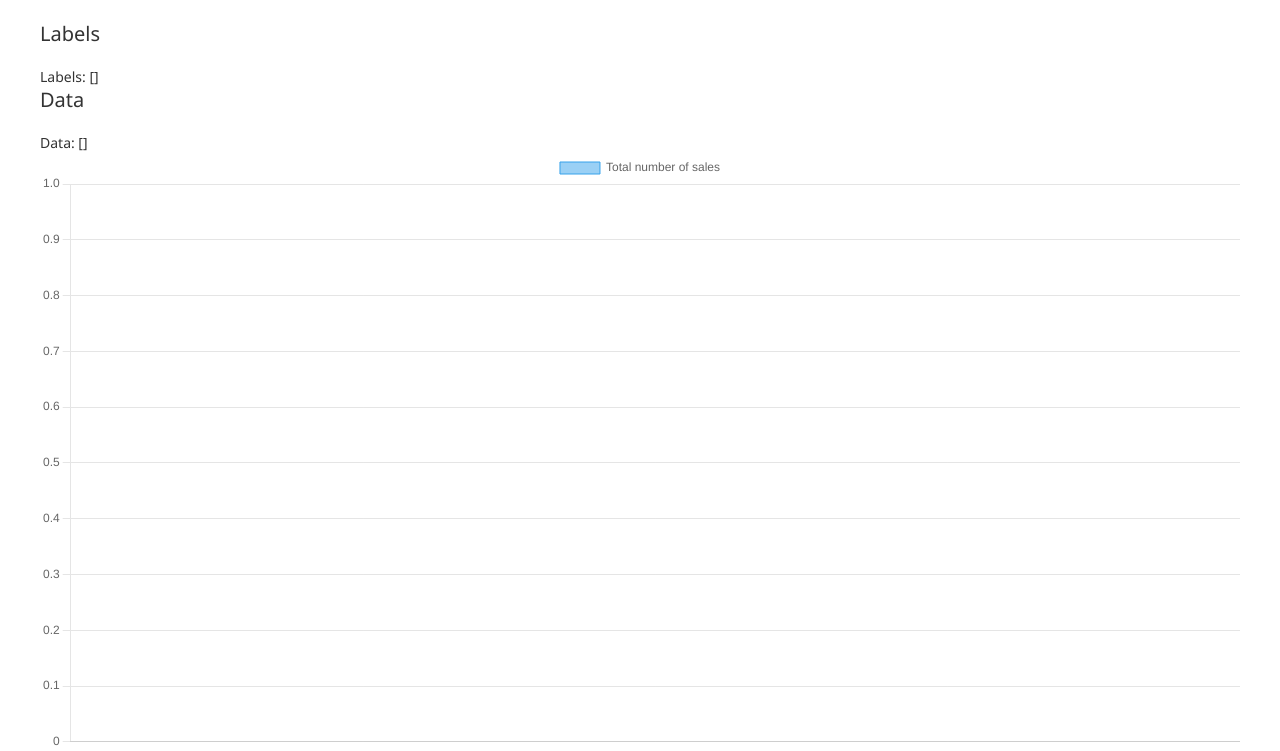
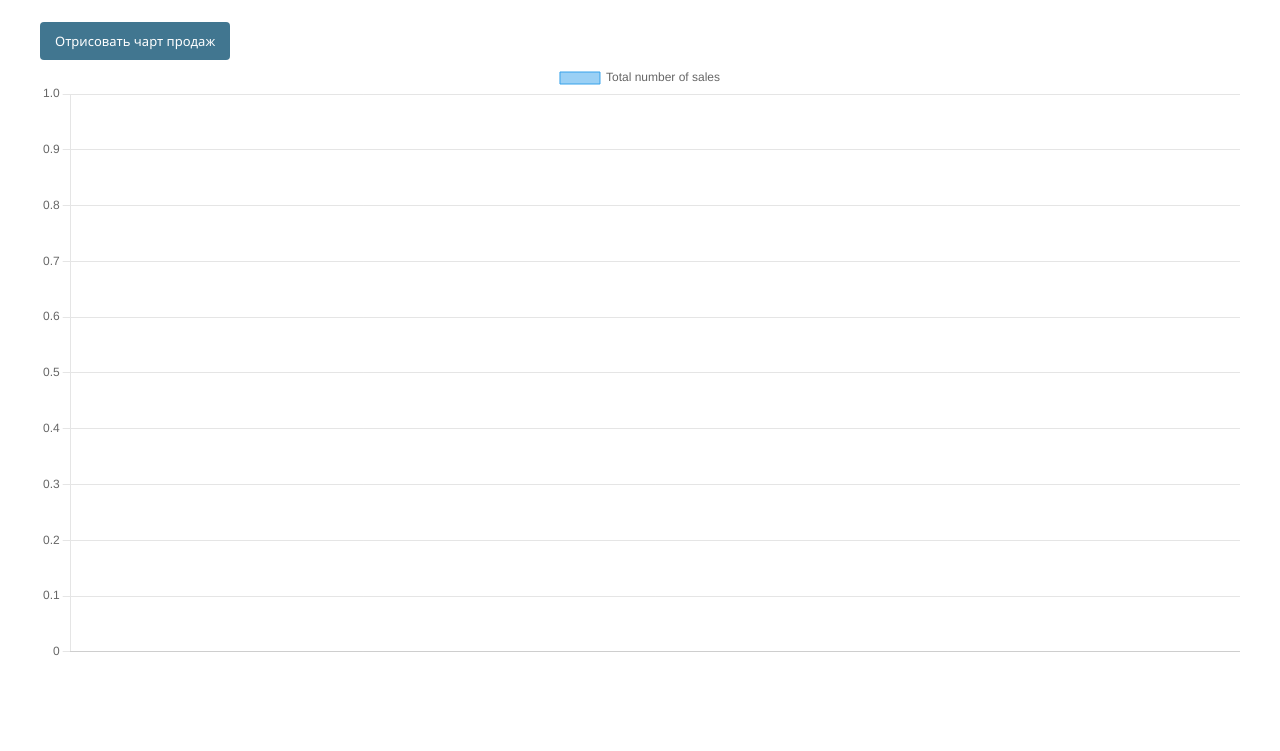
Before and after one commit to a1trope/RiotRecords, a Django app: page /stats/ in a window 1280 px wide. Shown: the part 92-843 px from the top of the page. After the commit the page ends 748 px from the top, so only its background shows below. Run offline with Django 5.2, Linux system fonts and the light colour scheme; the visitor is signed in with stand-in values (Sample User, id 1); data that the repository does not hold is empty.

Commit message:
create form

```diff
--- /dev/null
+++ b/riotrecords/stats/forms.py
@@ -0,0 +1,13 @@
+from django import forms
+
+class ChartForm(forms.Form):
+    template_name = "stats/form_snippet.html"
+
+    # TODO: make select for all item in catalog
+    item = forms.Select(
+        choices={
+            "a": "1",
+            "b": "2",
+            "c": "3",
+        }
+    )
--- a/riotrecords/stats/templates/stats/charts.html
+++ b/riotrecords/stats/templates/stats/charts.html
@@ -1,15 +1,12 @@
 {% extends "admin/base_site.html" %}
 
 {% block content %}
-<div>
-  <h1>Labels</h1>
-  Labels: [{% for label in labels %} "{{label}}", {% endfor %}]
-</div>
 
-<div>
-  <h1>Data</h1>
-  Data: [{% for sale_count in data %} {{ sale_count }}, {% endfor %}]
-</div>
+<form action="{% url 'stats:get_total_sales' %}" method="post">
+  {% csrf_token %}
+  {{ form }}
+  <input type="submit" value="Отрисовать чарт продаж">
+</form>
 
 <div>
   <canvas id="myChart"></canvas>
--- /dev/null
+++ b/riotrecords/stats/templates/stats/form_snippet.html
@@ -0,0 +1,6 @@
+{% for field in form %}
+    <div class="fieldWrapper">
+        {{ field.errors }}
+        {{ field.label_tag }} {{ field }}
+    </div>
+{% endfor %}
--- a/riotrecords/stats/views.py
+++ b/riotrecords/stats/views.py
@@ -4,6 +4,7 @@ from django.shortcuts import render
 from django.db.models.functions import TruncDay, TruncMonth
 from django.db.models import Count
 import catalog.models
+from .forms import ChartForm
 
 
 @staff_member_required(login_url="accounts:login", redirect_field_name='next')
@@ -27,7 +28,8 @@ def get_total_sales(request):
 
     return render(request, "stats/charts.html", context={
         "labels": labels,
-        "data": data
+        "data": data,
+        "form": ChartForm
     })
 
 
@@ -59,5 +61,6 @@ def get_item_sales(request, item_id):
     return render(request, "stats/charts.html", context={
         "labels": labels,
         "data": data,
-        "item_name": item_name
+        "item_name": item_name,
+        "form": ChartForm
     })
```
